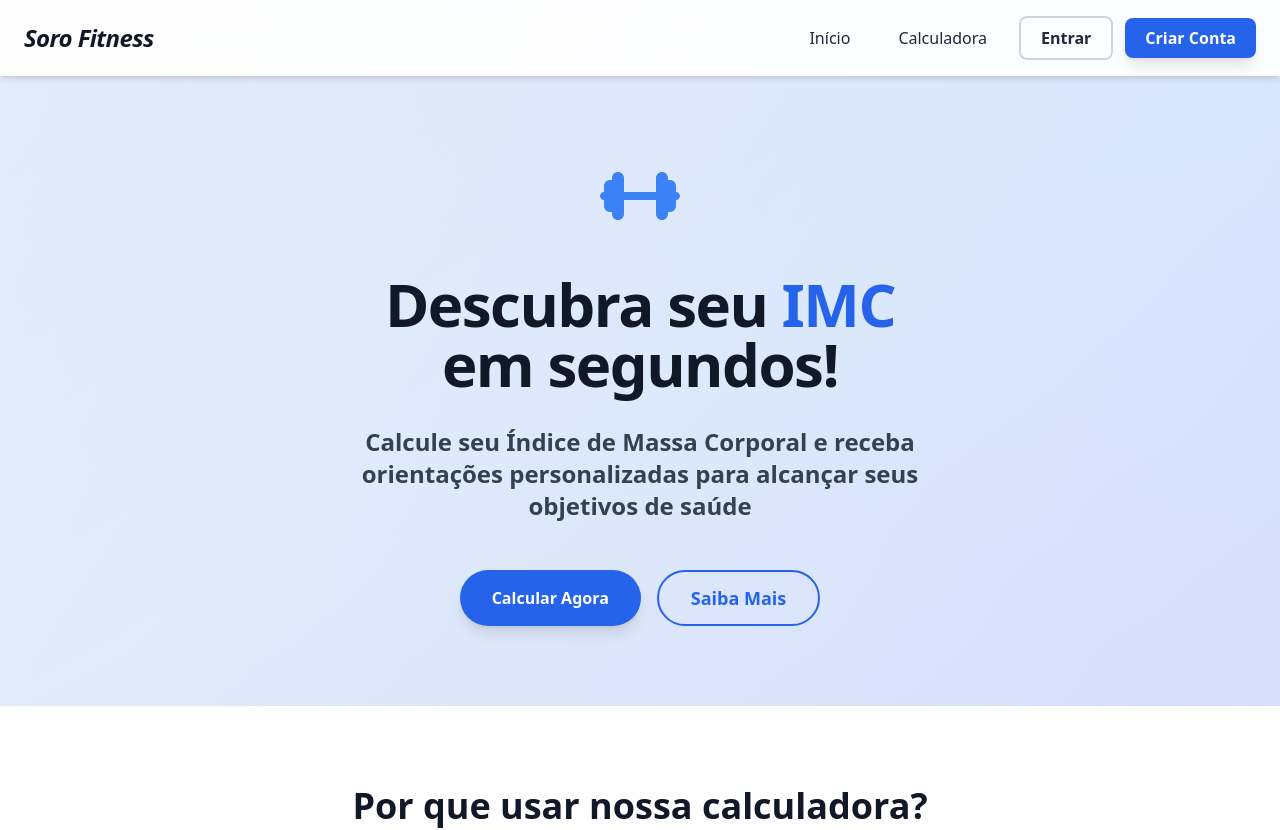
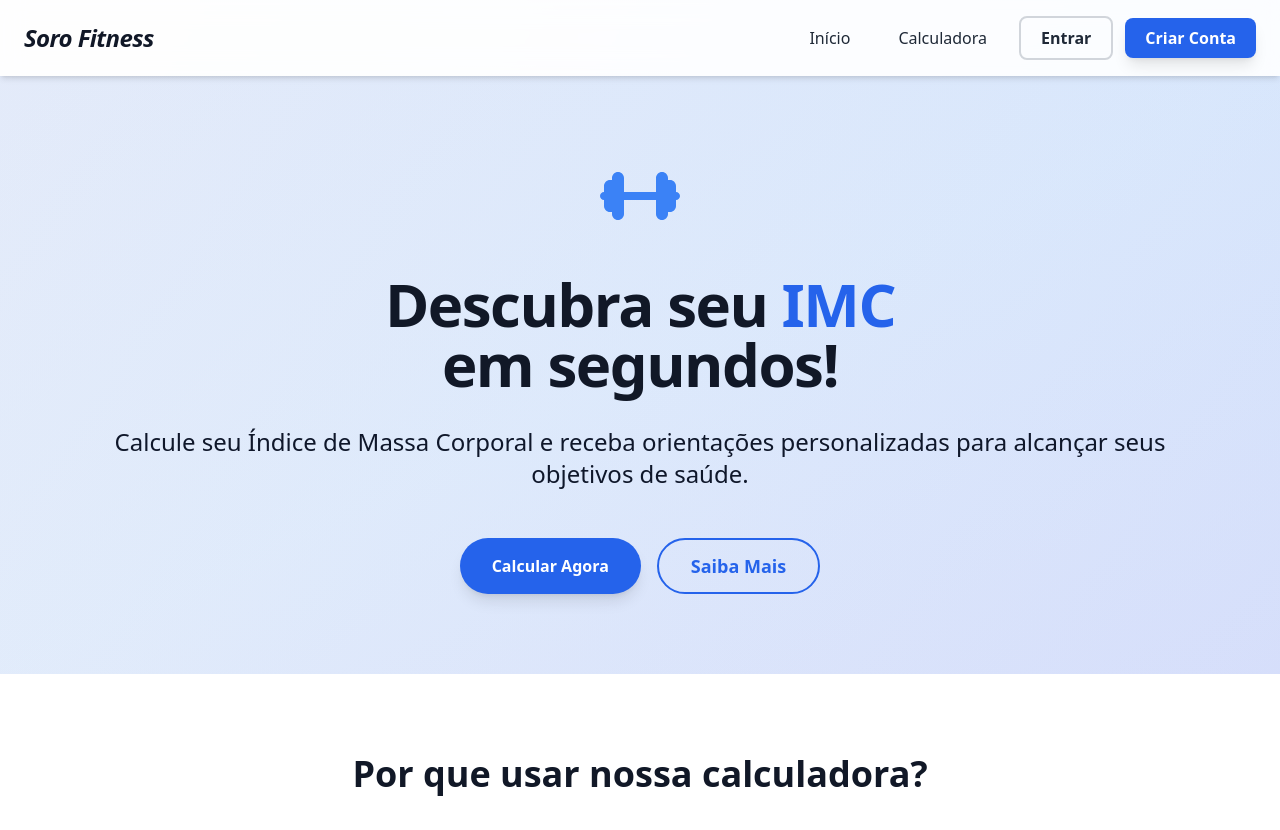
Before and after one commit to gustahxn/CalcImc, a React (Vite) app in the folder calcImc/: page / in a window 1280 px wide. Shown: the top 830 px of the page. Built offline with nearby package versions, Linux system fonts and the light colour scheme; no server answers.

Commit message:
Update: headings typography updated on Home screen

```diff
--- a/calcImc/src/components/Home.jsx
+++ b/calcImc/src/components/Home.jsx
@@ -84,9 +84,9 @@ const Home = () => {
               em segundos!
             </h1>
 
-            <p className="text-xl md:text-2xl text-slate-700 font-semibold max-w-2xl mx-auto leading-snug">
+            <p className="text-base md:text-2xl text-slate-900 mx-auto leading-relaxed">
               Calcule seu Índice de Massa Corporal e receba orientações
-              personalizadas para alcançar seus objetivos de saúde
+              personalizadas para alcançar seus objetivos de saúde.
             </p>
 
             <div className="flex flex-col sm:flex-row gap-4 justify-center items-center pt-4">
```
